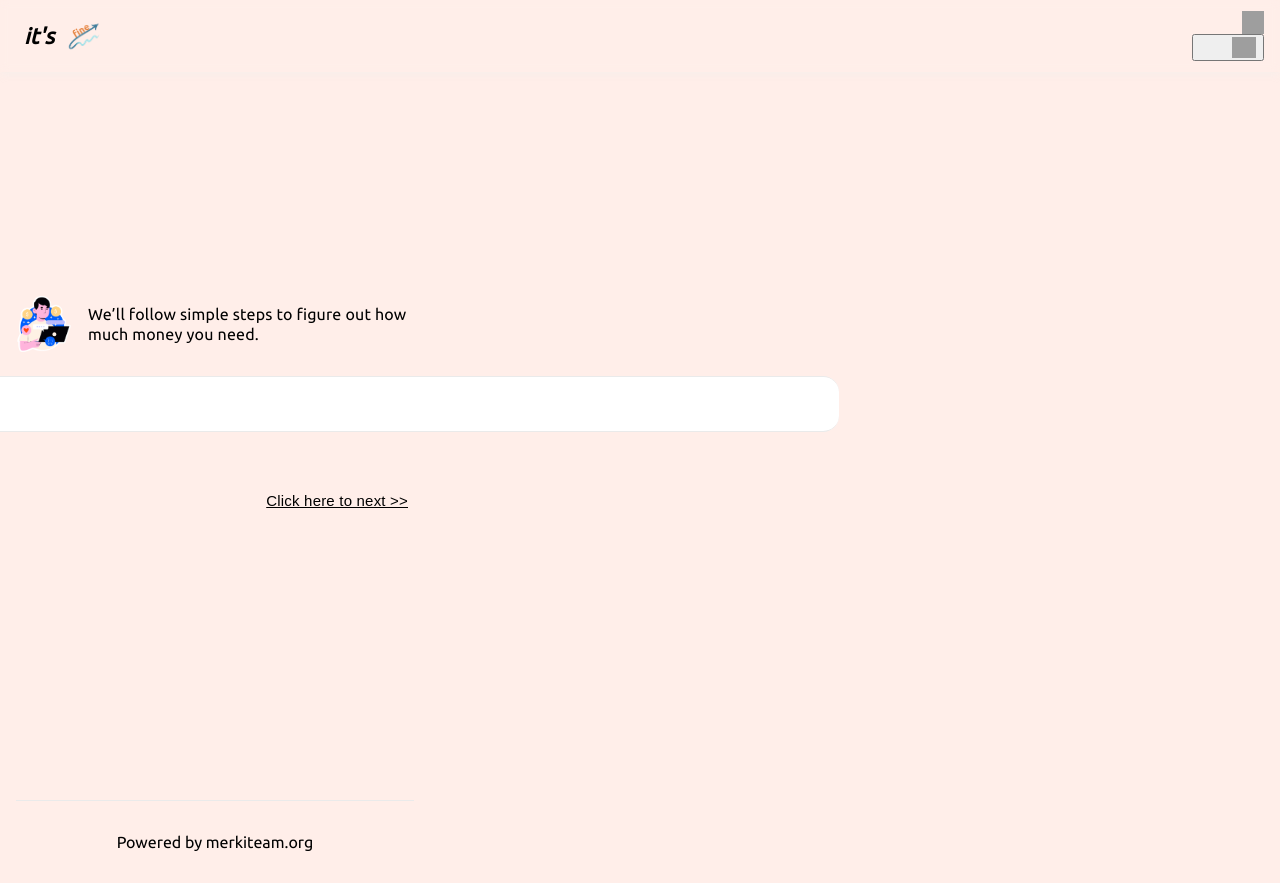
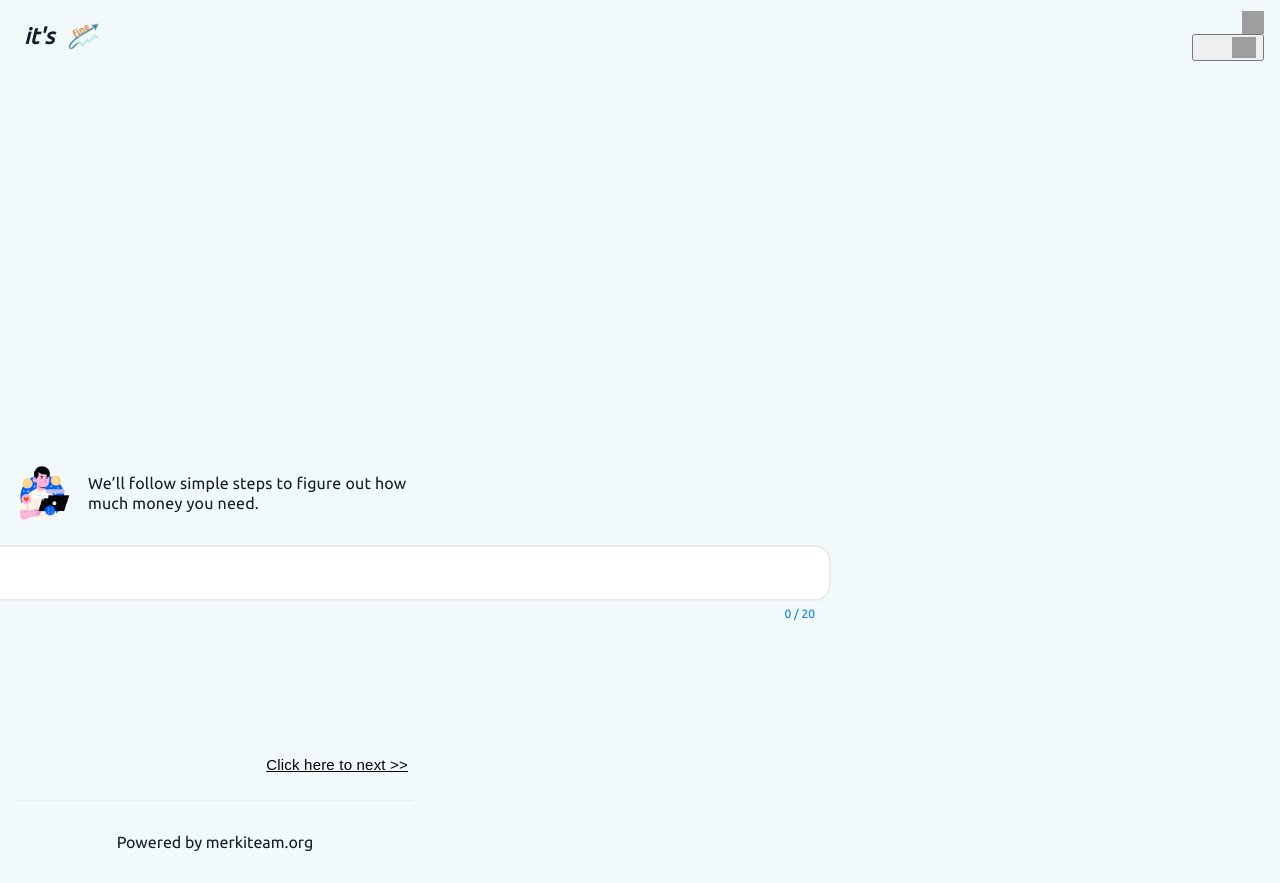
Before and after one commit to Lee-Sangsu/FinLit, a Next.js app: page / in a window 1280 px wide. Both pictures are taken after a click on the button "Click here to next >>". Built offline with nearby package versions, Linux system fonts and the light colour scheme; grey boxes are pictures that could not be loaded.

Commit message:
colour theme changed

```diff
--- a/components/Landing/LandingPerlInfo.tsx
+++ b/components/Landing/LandingPerlInfo.tsx
@@ -8,13 +8,15 @@ export default function LandingPerInfo ({nextLandingIndex, styles}: any) {
         keyExpenditure: []
     });
 
-    const inputPersonalInfo = (event: React.FormEvent<HTMLInputElement>) => {
+    const inputPersonalInfo = (event: React.ChangeEvent<HTMLInputElement>) => {
         if (event.currentTarget.name === "name") {
             setPersonalInfo({...personalInfo,
                 name: event.currentTarget.value
             })
-        } else if (event.currentTarget.name === "") {
-
+        } else if (event.currentTarget.name === "incomesource") {
+            setPersonalInfo({ ...personalInfo,
+                incomesource: event.currentTarget.value
+            })
         }
     }
 
@@ -24,9 +26,12 @@ export default function LandingPerInfo ({nextLandingIndex, styles}: any) {
             <p className={styles.description}>We’ll follow simple steps to figure out how much money you need.</p>
         </div>
 
-        <form className={styles.info_form}> {/* 8px margin-top */}
-            <input className={styles.input} type="text" name="name" onChange={inputPersonalInfo} />
-
+        <form> {/* 8px margin-top */}
+            <section className={styles.info_form}>
+                <input className={styles.input} type="text" name="name" onChange={inputPersonalInfo} placeholder="full name" maxLength={20} />
+                <label className={styles.label}>Enter your name</label>
+                <label className={styles.label}>{`${personalInfo.name.length} / 20`}</label>
+            </section>
         </form>
 
         <div className={styles.next_landing_btn}>
--- a/styles/Home.module.css
+++ b/styles/Home.module.css
@@ -5,21 +5,21 @@
 
 .main {
   min-height: 100vh;
-  padding: 4rem 0;
+  padding: 72px 0;
   flex: 1;
   display: flex;
   flex-direction: column;
   justify-content: center;
-  align-items: center;
+  align-items: flex-start;
 }
 
 .main_landing {
   min-height: 100vh;
-  padding: 4rem 0;
   flex: 1;
+  padding: 72px 0 24px 0;
   display: flex;
   flex-direction: column;
-  justify-content: center;
+  justify-content: flex-end;
   align-items: center;
 }
 
@@ -72,7 +72,7 @@
 .next_landing_btn {
   display: flex;
   width: 100%;
-  height: 10vh;
+  height: 18.71vh;
   justify-content: flex-end;
   align-items: flex-end;
 }
@@ -108,7 +108,10 @@
 }
 
 .info_form {
-  width: calc(100vw - 32px);
+  width: calc(100vw - 48px);
+  display: flex;
+  flex-wrap: wrap;
+  justify-content: space-between;
   height: max-content;
   margin-top: 16px;
 }
@@ -122,9 +125,7 @@
   width: 100%;
   height: 56px;
 
-  border-width: 1.25px 0px;
-  border-style: solid;
-  border-color: #EAEAEA;
+  border: #EAEAEA solid 2px;
   border-radius: 16px;
   font-weight: 400;
 
@@ -134,7 +135,16 @@
   align-items: flex-end;
   letter-spacing: 0.2px;
 
-  color: #2C2C2E;
+  color: var(--light-color);
+  padding-left: 16px;
+}
+
+.label {
+  padding: 2px 16px;
+  font-size: 12px;
+  line-height: 21px;
+  color: #007AFF;
+  /* width: 100%; */
 }
 
 .code {
@@ -207,4 +217,7 @@
   .logo img {
     filter: invert(1);
   }
+  .input {
+    color: var(--dark-color);
+  }
 }
--- a/styles/globals.css
+++ b/styles/globals.css
@@ -1,8 +1,12 @@
 :root {
-  --light-bg: #FFEEE9;
-  --light-color: #000000;
+  --light-bg: #F2F9FB;
+  --light-color: #151B28;
+
+  --primary-color: #3E4D6B;
+  --neutral-color: #619492;
 
   --dark-bg: #000009;
+  --dark-color: #FFEEE9;
 }
 
 @font-face {
```
Also changed, not shown: public/images/user-icon.png (added), public/vercel.svg (deleted).
